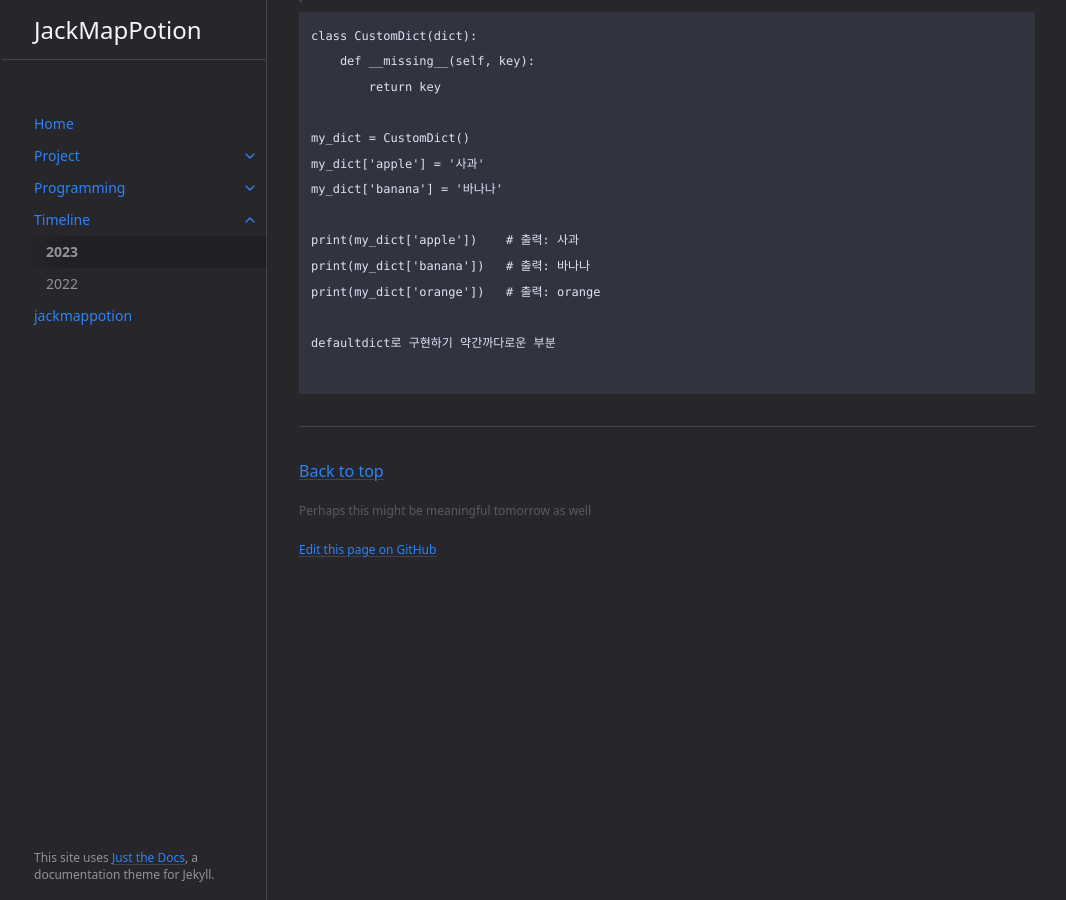
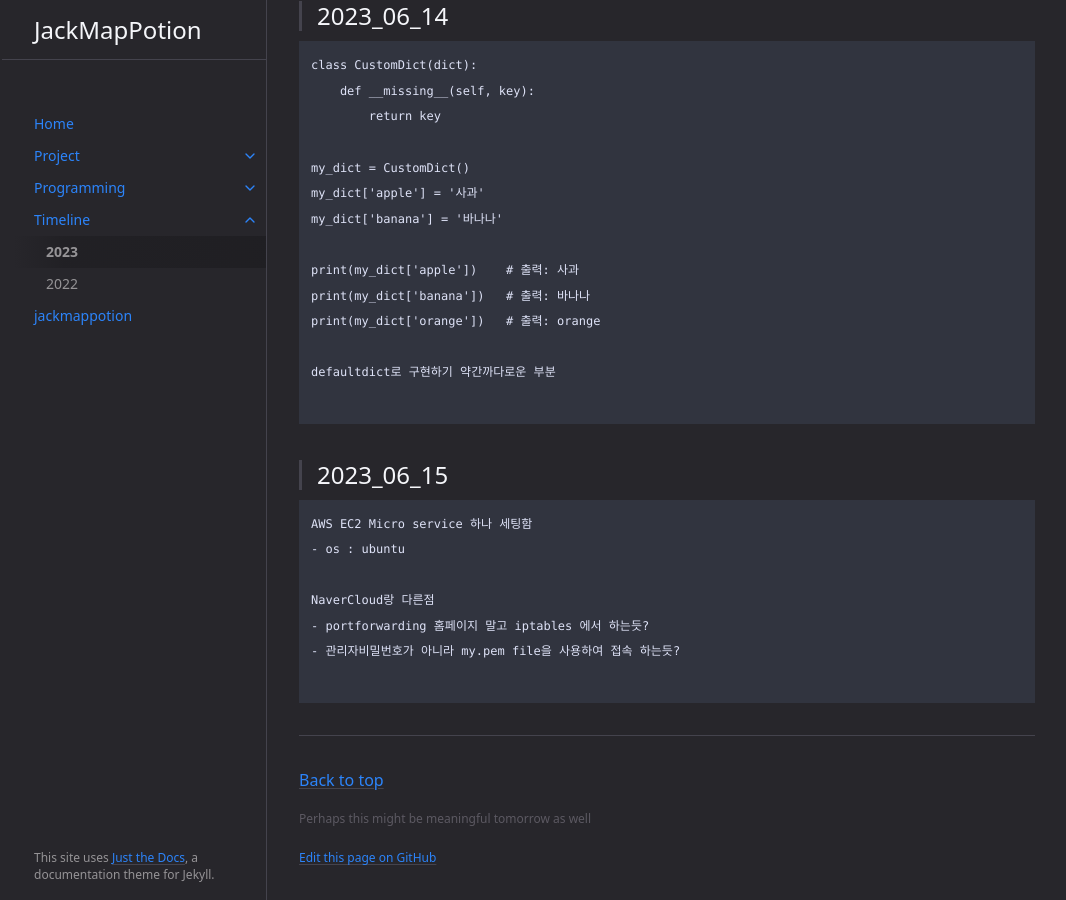
Before and after one commit to jackmappotion/jackmappotion.github.io, a Jekyll site: the page built from docs/timeline/2023.md, in a window 1280 px wide and 900 px high, scrolled down 2231 px. Shown: the whole window, without its empty margins (105-1171 px from the left). Built offline with Jekyll 4.4.1, drawn with Linux system fonts in a browser that asks for light colours.

Commit message:
:heavy_plus_sign: Add 2023_06_15

````diff
--- a/docs/timeline/2023.md
+++ b/docs/timeline/2023.md
@@ -106,3 +106,15 @@ print(my_dict['orange'])   # 출력: orange
 defaultdict로 구현하기 약간까다로운 부분
 
 ```
+
+> ## 2023_06_15
+
+```
+AWS EC2 Micro service 하나 세팅함
+- os : ubuntu
+
+NaverCloud랑 다른점
+- portforwarding 홈페이지 말고 iptables 에서 하는듯?
+- 관리자비밀번호가 아니라 my.pem file을 사용하여 접속 하는듯?
+
+```
````
